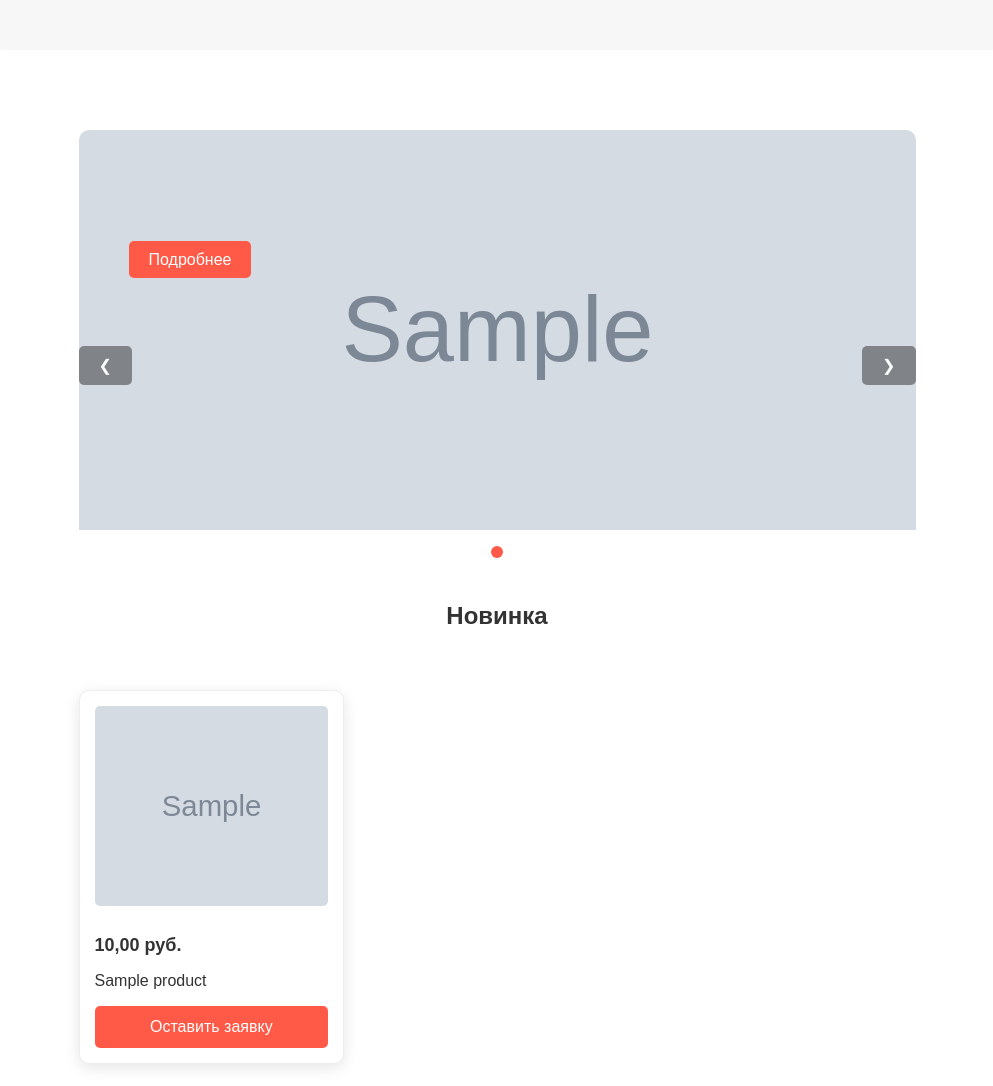
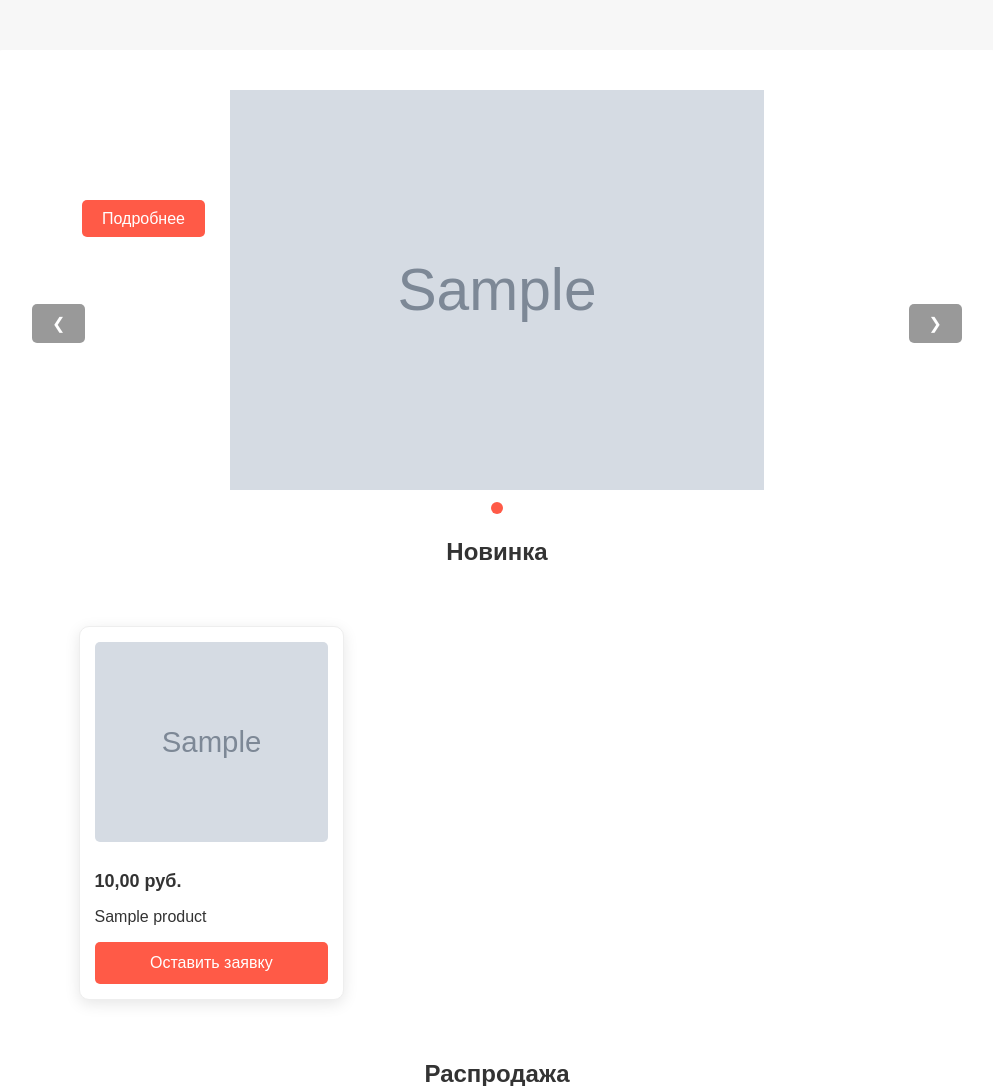
Before and after one commit to deepjohny828/diplom-furniture, a Django app: page / in a window 1280 px wide. Shown: the part 155-1241 px from the top of the page, without its empty margins (143-1136 px from the left). Run offline with Django 5.2, Linux system fonts and the light colour scheme; tables that the repository leaves empty hold one stand-in row (values such as "Sample post"); grey boxes marked "Sample" are stand-in pictures.

Commit message:
рабочий слайдер

```diff
--- a/furniture/products/static/products/css/catalog-style.css
+++ b/furniture/products/static/products/css/catalog-style.css
@@ -163,6 +163,36 @@ body {
     margin: 10px;
   }
 
+
+.slider {
+  position: relative;
+  overflow: hidden;
+  width: 100%;
+  max-width: 100%;
+  margin: 0 auto;
+}
+
+.slides {
+  display: flex;
+  transition: transform 0.5s ease-in-out;
+}
+
+.slide {
+  display: flex;
+  justify-content: center;
+  align-items: center;
+  background: #fff;
+  width: 100%;
+  height: 100%;
+  overflow: hidden;
+}
+
+.slide img {
+  max-width: 100%;
+  max-height: 100%;
+  object-fit: contain;
+}
+
   @media (max-width: 768px) {
     .catalog-grid {
       grid-template-columns: 1fr;
--- a/furniture/products/static/products/js/slider.js
+++ b/furniture/products/static/products/js/slider.js
@@ -3,6 +3,7 @@ document.addEventListener('DOMContentLoaded', function() {
     const prevBtn = document.getElementById('prev');
     const nextBtn = document.getElementById('next');
     const dotsContainer = document.getElementById('dotsContainer');
+    const slidesWrapper = document.getElementById('slidesWrapper');
     let currentSlide = 0;
 
     // Инициализация слайдера
@@ -29,10 +30,11 @@ document.addEventListener('DOMContentLoaded', function() {
     }
 
     // Обновление слайдера
+
+
     function updateSlider() {
-        slides.forEach((slide, i) => {
-            slide.style.transform = `translateX(${100 * (i - currentSlide)}%)`;
-        });
+        const offset = -100 * currentSlide;
+        slidesWrapper.style.transform = `translateX(${offset}%)`;
         updateDots();
     }
 
--- a/furniture/products/templates/products/index.html
+++ b/furniture/products/templates/products/index.html
@@ -11,7 +11,7 @@
 
 {% block content %}
 <div class="slider" id="bannerSlider">
-    <div class="slides">
+    <div class="slides" id="slidesWrapper">
         {% for slider_image in slider_images %}
         <div class="slide">
             <img src="{{ slider_image.image.url }}" alt="{{ slider_image.alt_text }}">
```
